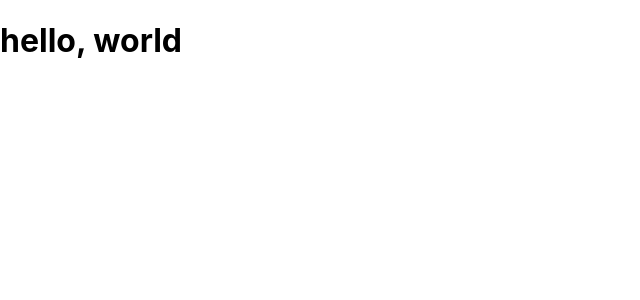
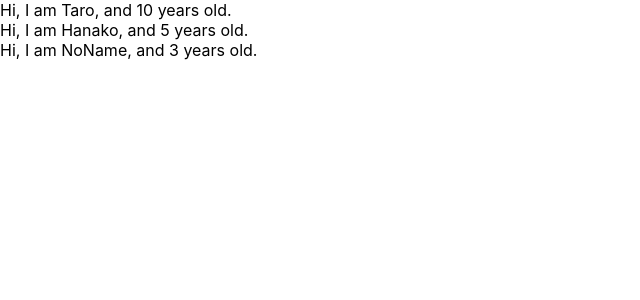
Before and after one commit to komaitaira/udemy-react-redux-crud-application, a React (Create React App) app: page / in a window 1280 px wide. Shown: the top 300 px of the page, without its empty margins (0-640 px from the left). Built offline with nearby package versions, Linux system fonts and the light colour scheme.

Commit message:
Fix propsTypes 型定義

```diff
--- a/src/App.js
+++ b/src/App.js
@@ -1,11 +1,30 @@
-import React, {Component} from 'react'
+import React from 'react';
+import PropTypes from 'prop-types';
 
-function App() {
+const App = () => {
+  const profiles = [
+    { name: "Taro", age: 10 },
+    { name: "Hanako", age: 5 },
+    { name: "NoName", age: 3 }
+  ]
   return (
     <div>
-      <h1>hello, world</h1>
+      {
+        profiles.map((profile, index) => {
+          return <User name={profile.name} age={profile.age} key={index}/>
+        })
+      }
     </div>
-  );
+  )
+}
+
+const User = (props) => {
+  return <div>Hi, I am {props.name}, and { props.age } years old.</div>
+}
+
+User.propTypes = {
+  name: PropTypes.string,
+  age: PropTypes.number.isRequired
 }
 
 export default App;
```
